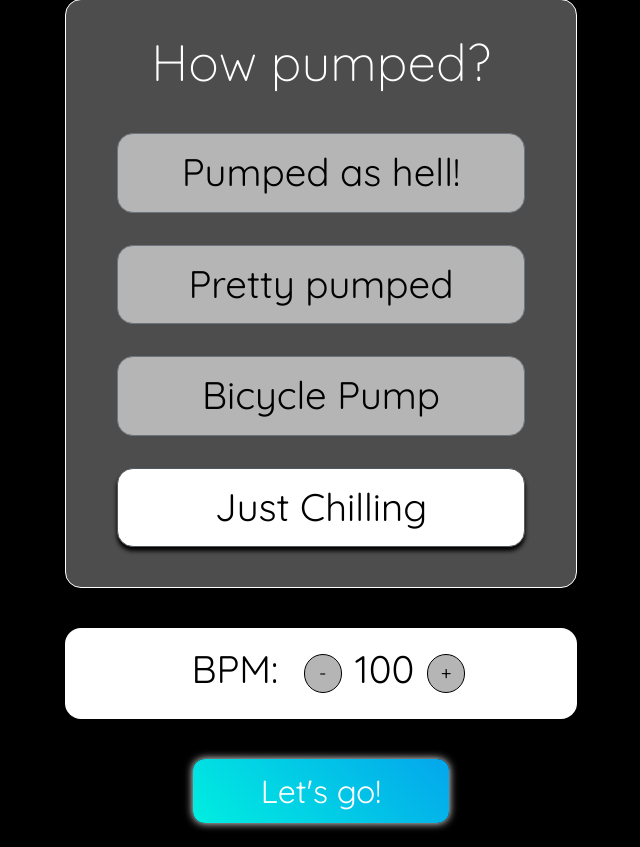
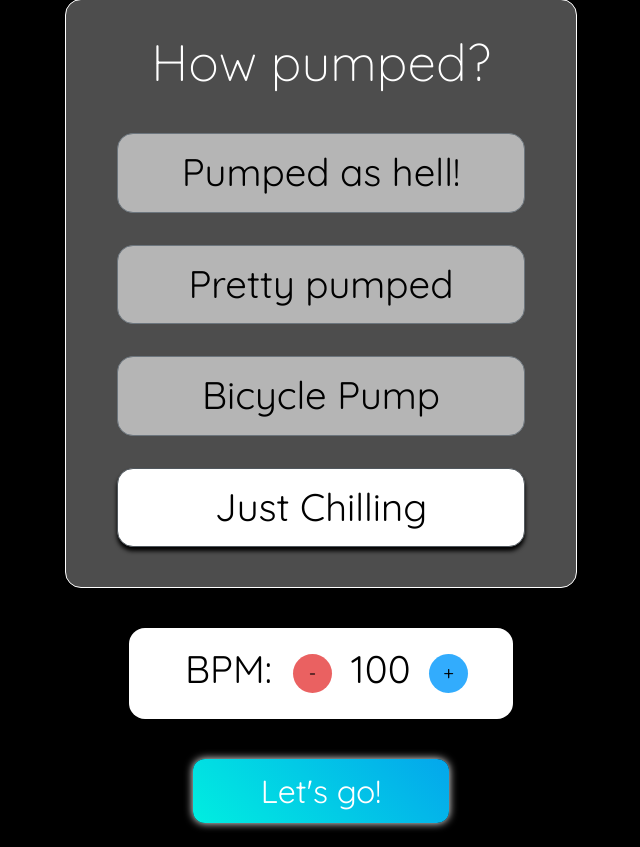
Before and after one commit to Radicitus/Orpheus, a Flask app: page / in a window 1280 px wide. Shown: the part 311-1158 px from the top of the page, without its empty margins (319-959 px from the left). Run offline with Flask 2, Linux system fonts and the light colour scheme; parts of the project's set-up code (start-up, migrations or seed data) failed here and were passed over.

Commit message:
Fixed styles for BPM selector
Signed-off-by: Radicitus <novivolatus@gmail.com>

```diff
--- a/static/styles.css
+++ b/static/styles.css
@@ -61,7 +61,7 @@ div p {
 #bpm_selector {
     background-color: white;
     color: black;
-    width: 40%;
+    width: 30%;
     margin: 5vh auto;
     padding: 1.25vh;
     border-radius: 2vmin;
@@ -71,20 +71,27 @@ div p {
 #bpm_selector span {
     margin-left: 3%;
     margin-right: 3%;
-    width:20vh;
-}
-
-form#selection_form div#bpm_selector span#bpm_val {
-    width: 15vh;
 }
 
 #bpm_selector input:hover {
     color: #70d3ff;
 }
 
+#bpm_selector #bpm_minus {
+    background-color: #EA6161;
+}
+
+#bpm_selector #bpm_plus {
+    background-color: #32ACFD;
+}
+
+#bpm_selector button {
+    border: none;
+}
+
 #bpm {
     border: none;
-    width: 5vw;
+    width: 6vw;
     padding: 0;
     margin: 0;
     background: transparent;
--- a/templates/index.html
+++ b/templates/index.html
@@ -51,5 +51,4 @@
 
     <script type="text/javascript" src="../static/scripts.js"></script>
 </body>
-</body>
 </html>
```
